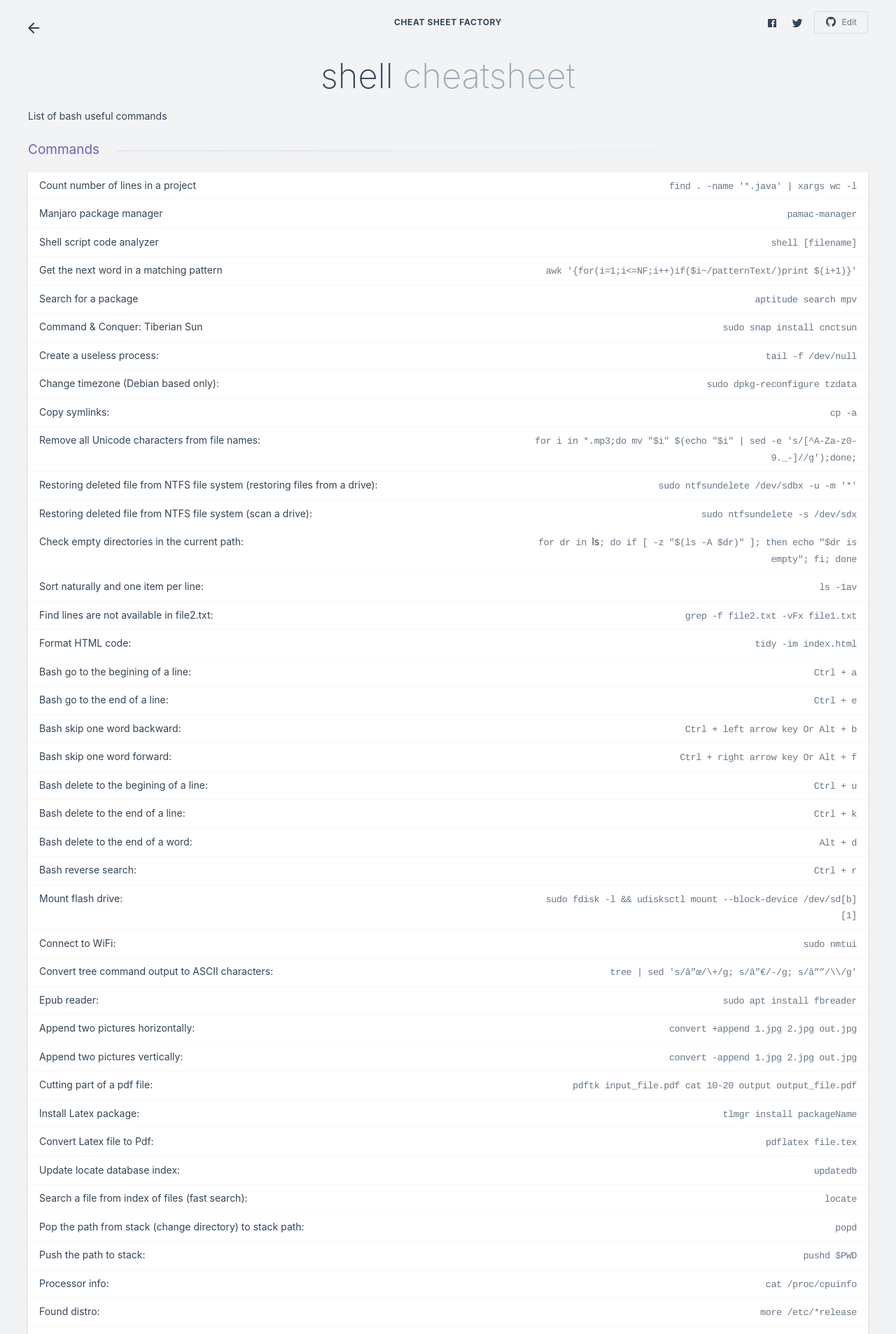
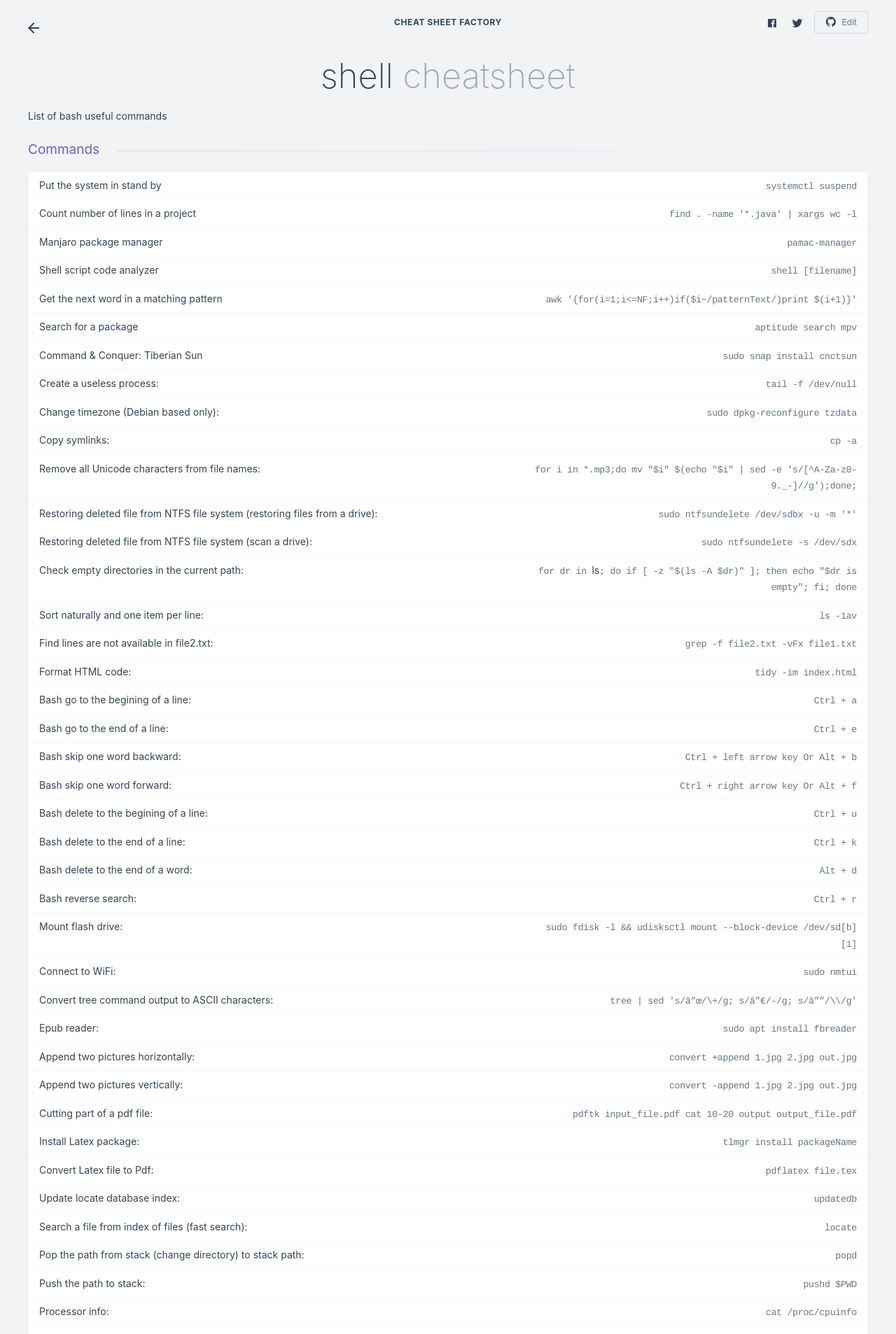
Before and after one commit to kasramp/cheat-sheet-factory, a Jekyll site: the page built from linux/shell.md, in a window 1280 px wide. Shown: the top 1906 px of the page at 70% size. Built offline with Jekyll 4.4.1, drawn with Linux system fonts in a browser that asks for light colours; nearby versions of some CDN libraries; part of the change alters nothing that is shown.

Commit message:
Add standby command

```diff
--- a/linux/shell.md
+++ b/linux/shell.md
@@ -2,7 +2,7 @@
 title: shell
 category: Linux
 layout: 2017/sheet
-updated: 2019-12-07
+updated: 2019-12-17
 keywords:
     - "shell"
     - "bash"
@@ -17,6 +17,7 @@ Shortcuts
 
 ### Commands
 
+| Put the system in stand by | `systemctl suspend` |
 | Count number of lines in a project | `find . -name '*.java' | xargs wc -l` |
 | Manjaro package manager | `pamac-manager` |
 | Shell script code analyzer | `shell [filename]` |
```
